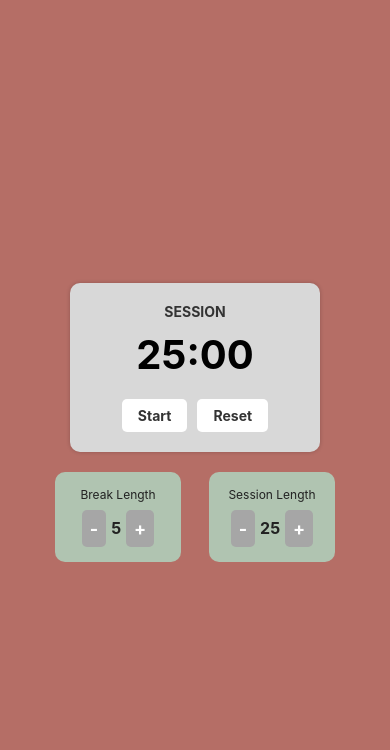
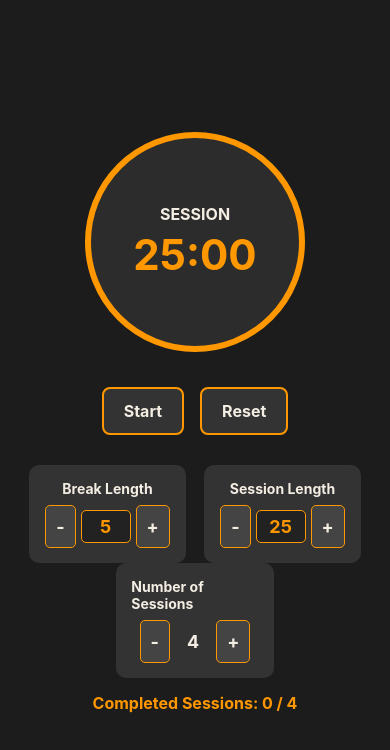
Before and after one commit to Abhishek-yadav-12/ZenMode, a React Native app: screen /PomodoroTimer in a window 390 px wide. Shown: the top 750 px of the page. Built offline with nearby package versions, Linux system fonts and the light colour scheme.

Commit message:
Pomodoro Fixes

```diff
--- a/components/HomeScreen.tsx
+++ b/components/HomeScreen.tsx
@@ -1,7 +1,6 @@
-import React from 'react';
-import { View, Text, TouchableOpacity, StyleSheet } from 'react-native';
-
-import { NavigationProp } from '@react-navigation/native';
+import React from "react";
+import { View, Text, TouchableOpacity, StyleSheet } from "react-native";
+import { NavigationProp } from "@react-navigation/native";
 
 interface HomeScreenProps {
   navigation: NavigationProp<any>;
@@ -12,11 +11,11 @@ const HomeScreen: React.FC<HomeScreenProps> = ({ navigation }) => {
     <View style={styles.container}>
       <Text style={styles.title}>Zen Mode</Text>
 
-      <TouchableOpacity style={styles.button} onPress={() => navigation.navigate('Clock')}>
+      <TouchableOpacity style={styles.button} onPress={() => navigation.navigate("Clock")}>
         <Text style={styles.buttonText}>Clock</Text>
       </TouchableOpacity>
 
-      <TouchableOpacity style={styles.button} onPress={() => navigation.navigate('PomodoroTimer')}>
+      <TouchableOpacity style={styles.button} onPress={() => navigation.navigate("PomodoroTimer")}>
         <Text style={styles.buttonText}>Pomodoro Timer</Text>
       </TouchableOpacity>
     </View>
@@ -26,33 +25,35 @@ const HomeScreen: React.FC<HomeScreenProps> = ({ navigation }) => {
 const styles = StyleSheet.create({
   container: {
     flex: 1,
-    backgroundColor: '#121212', // Dark background
-    alignItems: 'center',
-    justifyContent: 'center',
+    backgroundColor: "#1C1C1C", // Matching the clock's background
+    alignItems: "center",
+    justifyContent: "center",
     padding: 20,
   },
   title: {
     fontSize: 28,
-    fontWeight: 'bold',
-    color: '#E0E0E0',
+    fontWeight: "bold",
+    color: "#F4EDE3", // Warm off-white
     marginBottom: 40,
-    textTransform: 'uppercase',
+    textTransform: "uppercase",
+    fontFamily: "monospace",
   },
   button: {
-    backgroundColor: '#1F1F1F',
+    backgroundColor: "#2C2C2C", // Darker gray to match the clock’s subtle tones
     paddingVertical: 15,
     paddingHorizontal: 40,
     borderRadius: 10,
-    borderWidth: 1,
-    borderColor: '#999',
-    width: '80%',
-    alignItems: 'center',
+    borderWidth: 2,
+    borderColor: "#FF9800", // Orange outline to match clock's seconds color
+    width: "80%",
+    alignItems: "center",
     marginBottom: 20,
   },
   buttonText: {
     fontSize: 18,
-    color: '#E0E0E0',
-    fontWeight: 'bold',
+    color: "#A9A9A9", // Muted gray for a softer effect
+    fontWeight: "bold",
+    fontFamily: "monospace",
   },
 });
 
--- a/components/PomodoroTimer.tsx
+++ b/components/PomodoroTimer.tsx
@@ -1,5 +1,11 @@
-import React, { useState, useEffect } from 'react';
-import { View, Text, TouchableOpacity, StyleSheet } from 'react-native';
+import React, {useState, useEffect} from 'react';
+import {
+  View,
+  Text,
+  TouchableOpacity,
+  TextInput,
+  StyleSheet,
+} from 'react-native';
 
 const PomodoroTimer = () => {
   const [sessionLength, setSessionLength] = useState(25);
@@ -7,76 +13,165 @@ const PomodoroTimer = () => {
   const [timeLeft, setTimeLeft] = useState(sessionLength * 60);
   const [isActive, setIsActive] = useState(false);
   const [isSession, setIsSession] = useState(true);
+  const [sessionCount, setSessionCount] = useState(4);
+  const [completedSessions, setCompletedSessions] = useState(0);
+  const [showMessage, setShowMessage] = useState(false);
 
   useEffect(() => {
     let interval: any;
 
     if (isActive && timeLeft > 0) {
       interval = setInterval(() => {
-        setTimeLeft((prevTime) => prevTime - 1);
+        setTimeLeft(prevTime => prevTime - 1);
       }, 1000);
     } else if (timeLeft === 0) {
       setIsActive(false);
+      setTimeout(() => {
+        if (isSession) {
+          setCompletedSessions(prev => prev + 1);
+        }
+
+        if (completedSessions + 1 >= sessionCount) {
+          setShowMessage(true);
+        } else {
           setIsSession(!isSession);
           setTimeLeft(isSession ? breakLength * 60 : sessionLength * 60);
           setIsActive(true);
         }
+      }, 1000);
+    }
 
     return () => clearInterval(interval);
-  }, [isActive, timeLeft, isSession, sessionLength, breakLength]);
+  }, [
+    isActive,
+    timeLeft,
+    isSession,
+    sessionLength,
+    breakLength,
+    completedSessions,
+    sessionCount,
+  ]);
 
   const formatTime = (seconds: number) => {
     const mins = Math.floor(seconds / 60);
     const secs = seconds % 60;
-    return `${mins.toString().padStart(2, '0')}:${secs.toString().padStart(2, '0')}`;
+    return `${mins.toString().padStart(2, '0')}:${secs
+      .toString()
+      .padStart(2, '0')}`;
   };
 
   return (
     <View style={styles.container}>
-      <View style={styles.timerBox}>
-        <Text style={styles.sessionLabel}>SESSION</Text>
+      <View style={styles.timerCircle}>
+        <Text style={styles.sessionLabel}>
+          {isSession ? 'SESSION' : 'BREAK'}
+        </Text>
         <Text style={styles.timer}>{formatTime(timeLeft)}</Text>
+      </View>
+
       <View style={styles.buttonRow}>
-          <TouchableOpacity style={styles.controlButton} onPress={() => setIsActive(!isActive)}>
+        <TouchableOpacity
+          style={styles.controlButton}
+          onPress={() => setIsActive(!isActive)}>
           <Text style={styles.buttonText}>{isActive ? 'Pause' : 'Start'}</Text>
         </TouchableOpacity>
-          <TouchableOpacity style={styles.controlButton} onPress={() => {
+        <TouchableOpacity
+          style={styles.controlButton}
+          onPress={() => {
             setIsActive(false);
             setTimeLeft(sessionLength * 60);
             setIsSession(true);
+            setCompletedSessions(0);
+            setShowMessage(false);
           }}>
           <Text style={styles.buttonText}>Reset</Text>
         </TouchableOpacity>
       </View>
-      </View>
 
+      {/* Timer Controls */}
       <View style={styles.lengthControls}>
+        {/* Break Length Control */}
         <View style={styles.lengthBox}>
           <Text style={styles.lengthLabel}>Break Length</Text>
           <View style={styles.lengthControlRow}>
-            <TouchableOpacity onPress={() => setBreakLength((prev) => Math.max(prev - 1, 1))} style={styles.lengthButton}>
+            <TouchableOpacity
+              onPress={() => setBreakLength(prev => Math.max(prev - 1, 1))}
+              style={styles.lengthButton}>
               <Text style={styles.lengthButtonText}>-</Text>
             </TouchableOpacity>
-            <Text style={styles.lengthValue}>{breakLength}</Text>
-            <TouchableOpacity onPress={() => setBreakLength((prev) => prev + 1)} style={styles.lengthButton}>
+            <TextInput
+              style={styles.lengthInput}
+              keyboardType="numeric"
+              value={breakLength.toString()}
+              onChangeText={text => {
+                const num = parseInt(text) || 1;
+                setBreakLength(num);
+              }}
+            />
+            <TouchableOpacity
+              onPress={() => setBreakLength(prev => prev + 1)}
+              style={styles.lengthButton}>
               <Text style={styles.lengthButtonText}>+</Text>
             </TouchableOpacity>
           </View>
         </View>
 
+        {/* Session Length Control */}
         <View style={styles.lengthBox}>
           <Text style={styles.lengthLabel}>Session Length</Text>
           <View style={styles.lengthControlRow}>
-            <TouchableOpacity onPress={() => setSessionLength((prev) => Math.max(prev - 1, 1))} style={styles.lengthButton}>
+            <TouchableOpacity
+              onPress={() => setSessionLength(prev => Math.max(prev - 1, 1))}
+              style={styles.lengthButton}>
               <Text style={styles.lengthButtonText}>-</Text>
             </TouchableOpacity>
-            <Text style={styles.lengthValue}>{sessionLength}</Text>
-            <TouchableOpacity onPress={() => setSessionLength((prev) => prev + 1)} style={styles.lengthButton}>
+            <TextInput
+              style={styles.lengthInput}
+              keyboardType="numeric"
+              value={sessionLength.toString()}
+              onChangeText={text => {
+                const num = parseInt(text) || 1;
+                setSessionLength(num);
+                if (!isActive) setTimeLeft(num * 60);
+              }}
+            />
+            <TouchableOpacity
+              onPress={() => setSessionLength(prev => prev + 1)}
+              style={styles.lengthButton}>
               <Text style={styles.lengthButtonText}>+</Text>
             </TouchableOpacity>
           </View>
         </View>
       </View>
+
+      {/* Number of Sessions Control (with buttons only) */}
+      <View style={styles.lengthBox}>
+        <Text style={styles.lengthLabel}>Number of Sessions</Text>
+        <View style={styles.lengthControlRow}>
+          <TouchableOpacity
+            onPress={() => setSessionCount(prev => Math.max(prev - 1, 1))}
+            style={styles.lengthButton}>
+            <Text style={styles.lengthButtonText}>-</Text>
+          </TouchableOpacity>
+          <Text style={styles.sessionCountText}>{sessionCount}</Text>
+          <TouchableOpacity
+            onPress={() => setSessionCount(prev => prev + 1)}
+            style={styles.lengthButton}>
+            <Text style={styles.lengthButtonText}>+</Text>
+          </TouchableOpacity>
+        </View>
+      </View>
+
+      <Text style={styles.completedSessions}>
+        Completed Sessions: {completedSessions} / {sessionCount}
+      </Text>
+
+      {/* Congratulatory Message */}
+      {showMessage && (
+        <Text style={styles.finalMessage}>
+          🎉 Congratulations! You stuck to the end. Great job! 🎉
+        </Text>
+      )}
     </View>
   );
 };
@@ -84,87 +179,134 @@ const PomodoroTimer = () => {
 const styles = StyleSheet.create({
     container: {
       flex: 1,
-    backgroundColor: '#B56E66', // Soft vintage red background
+      backgroundColor: '#1C1C1C',
       alignItems: 'center',
       justifyContent: 'center',
-    padding: 20,
+      paddingHorizontal: 20,
     },
-  timerBox: {
-    backgroundColor: '#D8D8D8', // Light gray box
-    padding: 20,
+
+    timerCircle: {
+      width: 220,
+      height: 220,
+      borderRadius: 110,
+      borderWidth: 6,
+      borderColor: '#FF9800',
+      justifyContent: 'center',
+      alignItems: 'center',
+      backgroundColor: '#2C2C2C',
+      marginBottom: 20,
+    },
+
+    sessionLabel: {
+      fontSize: 16,
+      fontWeight: 'bold',
+      color: '#F4EDE3',
+      marginBottom: 5,
+    },
+
+    timer: {
+      fontSize: 42,
+      fontWeight: 'bold',
+      color: '#FF9800',
+    },
+
+    buttonRow: {
+      flexDirection: 'row',
+      marginVertical: 15,
+    },
+
+    controlButton: {
+      backgroundColor: '#333333',
+      paddingVertical: 12,
+      paddingHorizontal: 20,
+      marginHorizontal: 8,
+      borderRadius: 8,
+      borderWidth: 2,
+      borderColor: '#FF9800',
+    },
+
+    buttonText: {
+      fontSize: 16,
+      fontWeight: 'bold',
+      color: '#F4EDE3',
+    },
+
+    lengthControls: {
+      flexDirection: 'row',
+      justifyContent: 'space-around',
+      width: '100%',
+      marginTop: 15,
+    },
+
+    lengthBox: {
+      alignItems: 'center',
+      padding: 15,
       borderRadius: 10,
-    alignItems: 'center',
-    width: 250,
-    shadowColor: '#000',
-    shadowOpacity: 0.2,
-    shadowRadius: 4,
+      backgroundColor: '#333333',
+      width: '45%',
     },
-  sessionLabel: {
+
+    lengthLabel: {
       fontSize: 14,
       fontWeight: 'bold',
-    color: '#333',
-    marginBottom: 10,
-  },
-  timer: {
-    fontSize: 40,
-    fontWeight: 'bold',
-    color: '#000',
-    marginBottom: 10,
-  },
-  buttonRow: {
-    flexDirection: 'row',
-    marginTop: 10,
-  },
-  controlButton: {
-    backgroundColor: '#FFF',
-    paddingVertical: 8,
-    paddingHorizontal: 16,
-    marginHorizontal: 5,
-    borderRadius: 5,
-    shadowOpacity: 0.1,
-  },
-  buttonText: {
-    fontSize: 14,
-    fontWeight: 'bold',
-    color: '#333',
-  },
-  lengthControls: {
-    flexDirection: 'row',
-    marginTop: 20,
-    justifyContent: 'space-between',
-    width: '80%',
-  },
-  lengthBox: {
-    alignItems: 'center',
-    backgroundColor: '#B0C4B1', // Greenish tint
-    padding: 15,
-    borderRadius: 10,
-    width: '45%',
-  },
-  lengthLabel: {
-    fontSize: 12,
-    color: '#222',
+      color: '#F4EDE3',
       marginBottom: 8,
     },
+
     lengthControlRow: {
       flexDirection: 'row',
       alignItems: 'center',
+      justifyContent: 'center',
     },
+
     lengthButton: {
-    backgroundColor: '#A6A6A6',
-    padding: 8,
+      backgroundColor: '#444',
+      padding: 10,
       borderRadius: 5,
       marginHorizontal: 5,
+      borderWidth: 1,
+      borderColor: '#FF9800',
     },
+
     lengthButtonText: {
       fontSize: 18,
       fontWeight: 'bold',
-    color: '#FFF',
+      color: '#F4EDE3',
     },
-  lengthValue: {
+
+    lengthInput: {
+      backgroundColor: '#222',
+      textAlign: 'center',
+      fontSize: 18,
+      fontWeight: 'bold',
+      color: '#FF9800',
+      width: 50,
+      paddingVertical: 5,
+      borderRadius: 5,
+      borderWidth: 1,
+      borderColor: '#FF9800',
+    },
+
+    sessionCountText: {
+      fontSize: 18,
+      fontWeight: 'bold',
+      color: '#F4EDE3',
+      marginHorizontal: 12,
+    },
+
+    completedSessions: {
       fontSize: 16,
       fontWeight: 'bold',
-    color: '#222',
+      color: '#FF9800',
+      marginTop: 15,
+    },
+
+    finalMessage: {
+      marginTop: 20,
+      fontSize: 18,
+      fontWeight: 'bold',
+      color: '#FF9800',
+      textAlign: 'center',
     },
   });
 
```
Lines whose indentation alone changed are shown as unchanged.
